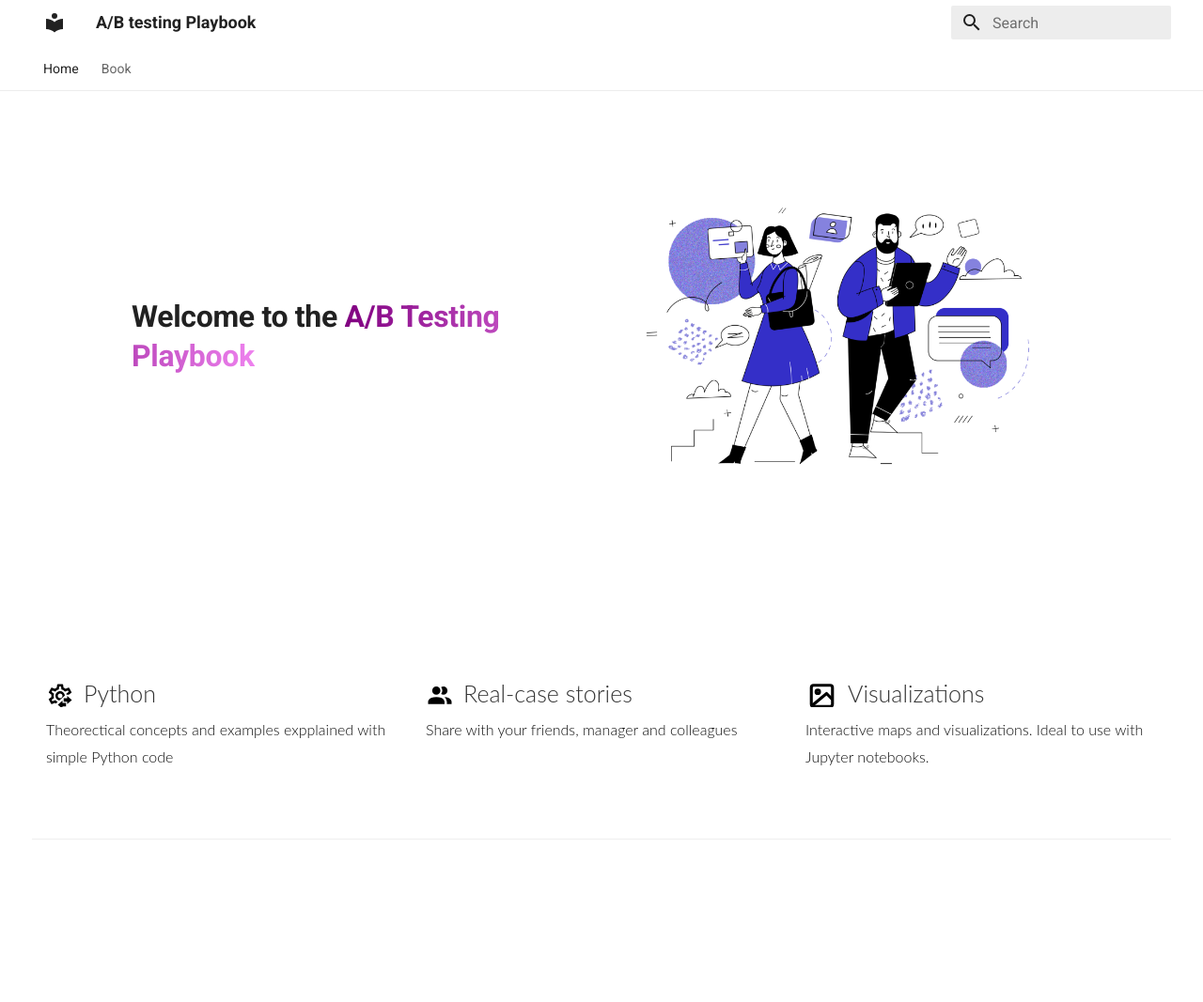
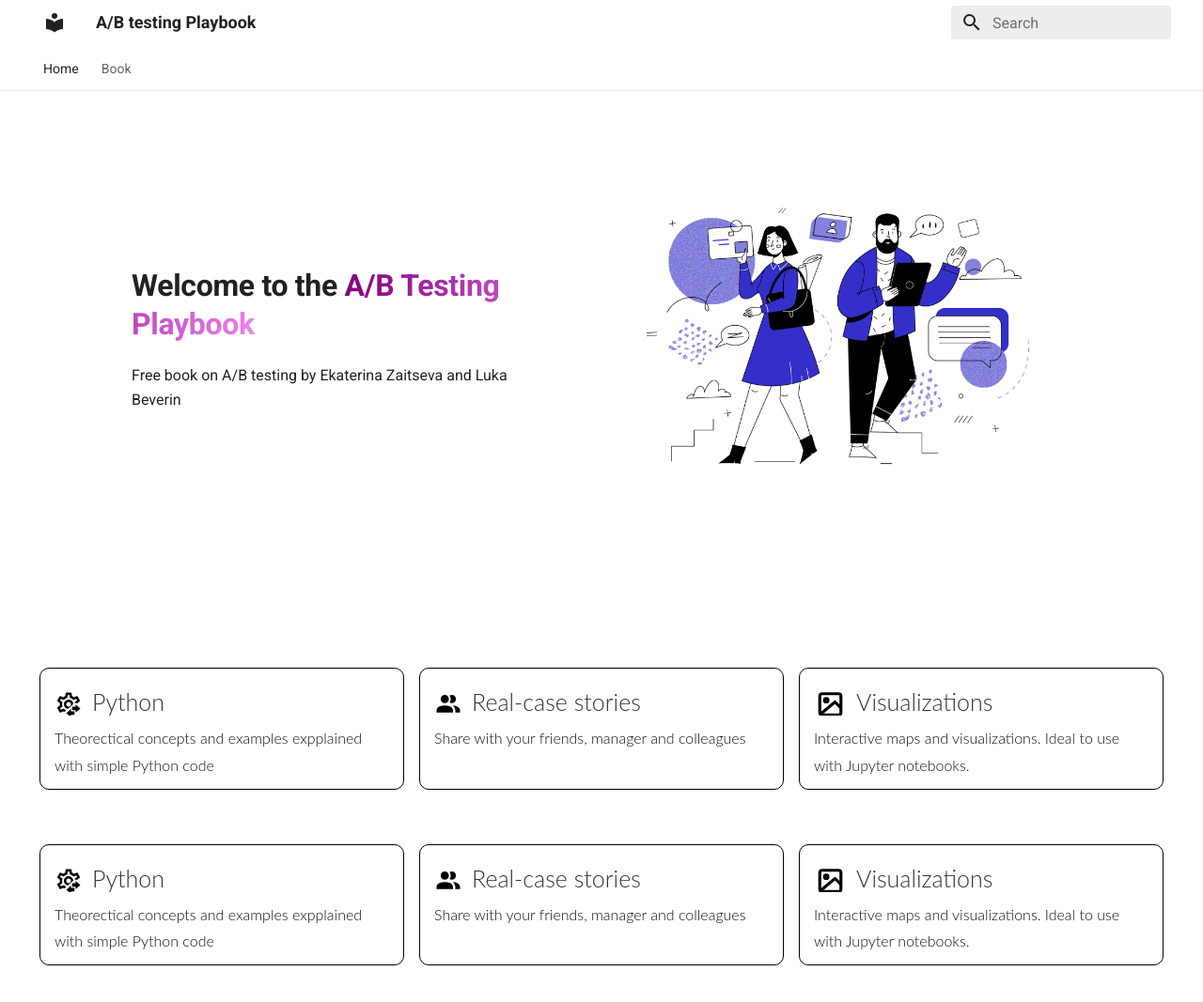
Before and after one commit to lukazambuca/AB-testing-playbook, an MkDocs documentation site: the page built from docs/index.md, in a window 1280 px wide and 1114 px high. Shown: the top 1067 px of the window at 94% size. Built offline with MkDocs 1.6.1 and Material for MkDocs 9.7.7, drawn with Linux system fonts in a browser that asks for light colours.

Commit message:
third commit

```diff
--- a/docs/overrides/home.html
+++ b/docs/overrides/home.html
@@ -165,11 +165,19 @@
         .feature-item {
             flex: 1;
             min-width: 0;
+            border: 1px solid #000;
+            border-radius: 10px;
+            margin: 8px; /* Adjust margin as needed */
+
         }
 
         .feature-item:hover {
             background-color: #526cfe47;
-            border-radius: 3px;
+            border-radius: 10px;
+            border: 1px solid #000;
+            margin: 8px; /* Adjust margin as needed */
+
+
         }
     }
 
@@ -233,6 +241,8 @@
         </div>
         <div class="tx-hero__content">
             <h1> Welcome to the <span class="gradient-text">A/B Testing Playbook</span> </h1>
+            <p> Free book on A/B testing by Ekaterina Zaitseva and Luka Beverin</p>
+
 
         </div>
       </div>
@@ -269,10 +279,44 @@
     </div>
 </div>
 
-<div class="top-hr">
+
+
+
+<!-- <div class="top-hr">
     <div class="hr">
     </div>
+</div> -->
+
+<!-- Main site box descriptions -->
+<div class="top-hr">
+    <div class="feature-item">
+        <h2>
+            <svg xmlns="http://www.w3.org/2000/svg" viewBox="0 0 24 24">
+                <path
+                    d="M15 17v-3h3v-2l4 3.5-4 3.5v-2h-3m2 1v3h-3v2l-4-3.5 4-3.5v2h3M12 8c-2.21 0-4 1.8-4 4 0 1.91 1.35 3.54 3.21 3.92L16 11.86A3.997 3.997 0 0012 8m0 6c-1.1 0-2-.89-2-2s.9-2 2-2 2 .9 2 2-.89 2-2 2m9.66-5.27l-2-3.46c-.12-.22-.38-.31-.61-.22l-2.49 1c-.51-.41-1.06-.74-1.69-1l-.37-2.63A.506.506 0 0014 2h-4c-.25 0-.46.18-.5.42l-.37 2.65c-.63.26-1.17.59-1.69 1L5 5.05c-.23-.09-.5 0-.61.22l-2 3.46c-.13.21-.08.49.11.64L4.57 11l-.07 1 .07 1-2.11 1.63c-.2.15-.25.43-.12.64l2 3.46c.11.27.4.38.66.27l2.5-1c.24.19.5.37.76.53l1.65-1.4c-.77-.33-1.45-.82-2-1.45l-2.41 1-.77-1.3L6.8 13.8a5.55 5.55 0 010-3.6L4.69 8.65l.75-1.3 2.41 1c.78-.9 1.83-1.53 3-1.78l.4-2.57h1.5l.37 2.62c1.17.24 2.22.88 3 1.77l2.41-1 .75 1.3-2.08 1.51c.09.26.16.53.2.8h2l2.1-1.63a.48.48 0 00.16-.64M12 8c-2.21 0-4 1.8-4 4 0 1.91 1.35 3.54 3.21 3.92L16 11.86A3.997 3.997 0 0012 8m0 6c-1.1 0-2-.89-2-2s.9-2 2-2 2 .9 2 2-.89 2-2 2m0-6c-2.21 0-4 1.8-4 4 0 1.91 1.35 3.54 3.21 3.92L16 11.86A3.997 3.997 0 0012 8m0 6c-1.1 0-2-.89-2-2s.9-2 2-2 2 .9 2 2-.89 2-2 2z" />
+            </svg>
+            Python
+        </h2>
+        <p> Theorectical concepts and examples expplained with simple Python code</p>
+    </div>
+    <div class="feature-item">
+        <h2>
+            <svg xmlns="http://www.w3.org/2000/svg" viewBox="0 0 24 24">
+                <path
+                    d="M16 17v2H2v-2s0-4 7-4 7 4 7 4m-3.5-9.5A3.5 3.5 0 109 11a3.5 3.5 0 003.5-3.5m3.44 5.5A5.32 5.32 0 0118 17v2h4v-2s0-3.63-6.06-4M15 4a3.39 3.39 0 00-1.93.59 5 5 0 010 5.82A3.39 3.39 0 0015 11a3.5 3.5 0 000-7z" />
+            </svg> Real-case stories
+        </h2>
+        <p> Share with your friends, manager and colleagues </p>
+    </div>
+    <div class="feature-item">
+        <h2>
+            <svg xmlns="http://www.w3.org/2000/svg" width="35" height="35" viewBox="0 0 24 24" fill="none" stroke="#000000" stroke-width="2.5" stroke-linecap="round" stroke-linejoin="round"><rect x="3" y="3" width="18" height="18" rx="2"/><circle cx="8.5" cy="8.5" r="1.5"/><path d="M20.4 14.5L16 10 4 20"/></svg>
+            Visualizations
+        </h2>
+        <p>Interactive maps and visualizations. Ideal to use with Jupyter notebooks.</p>
+    </div>
 </div>
+
 
 
 {% endblock %}
```
